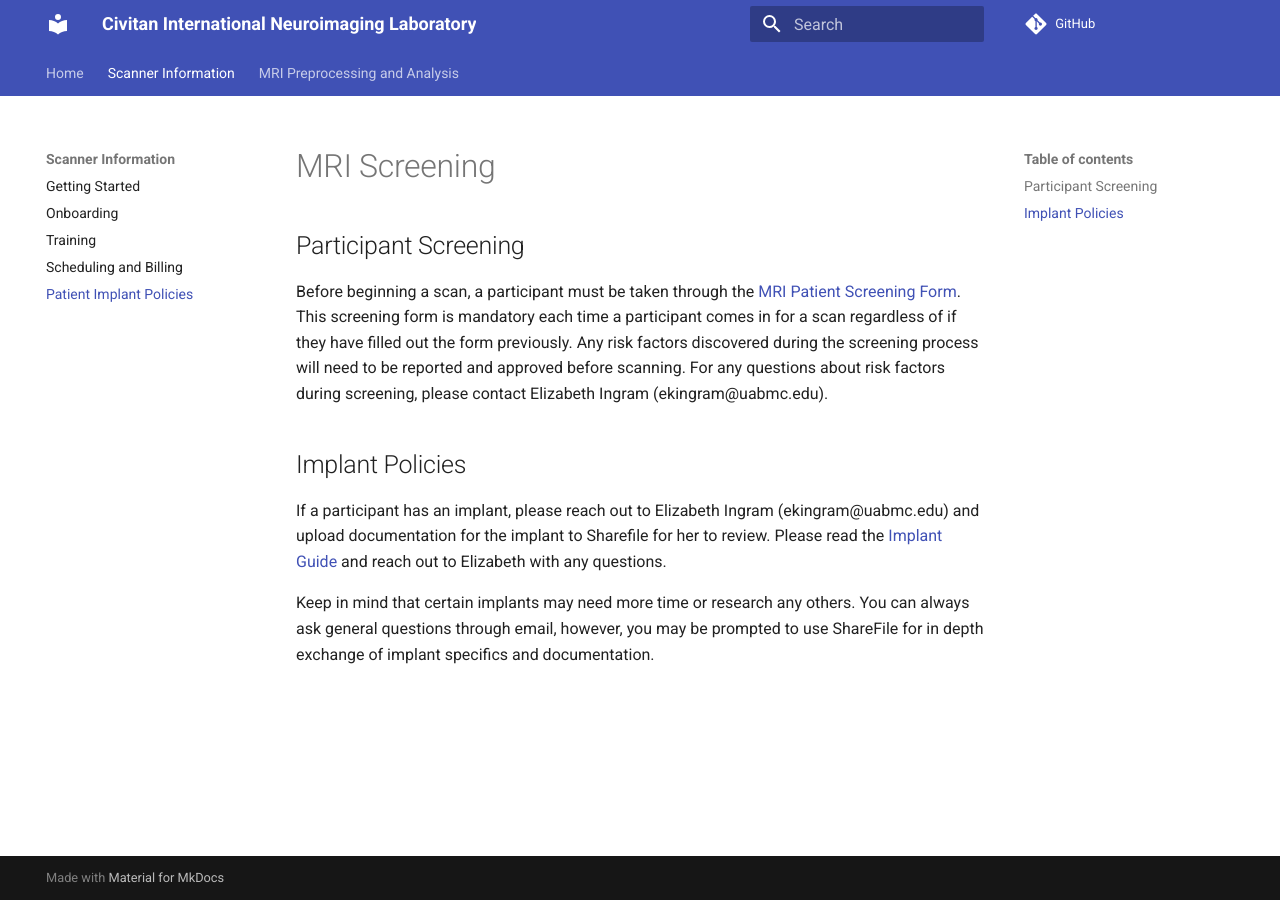
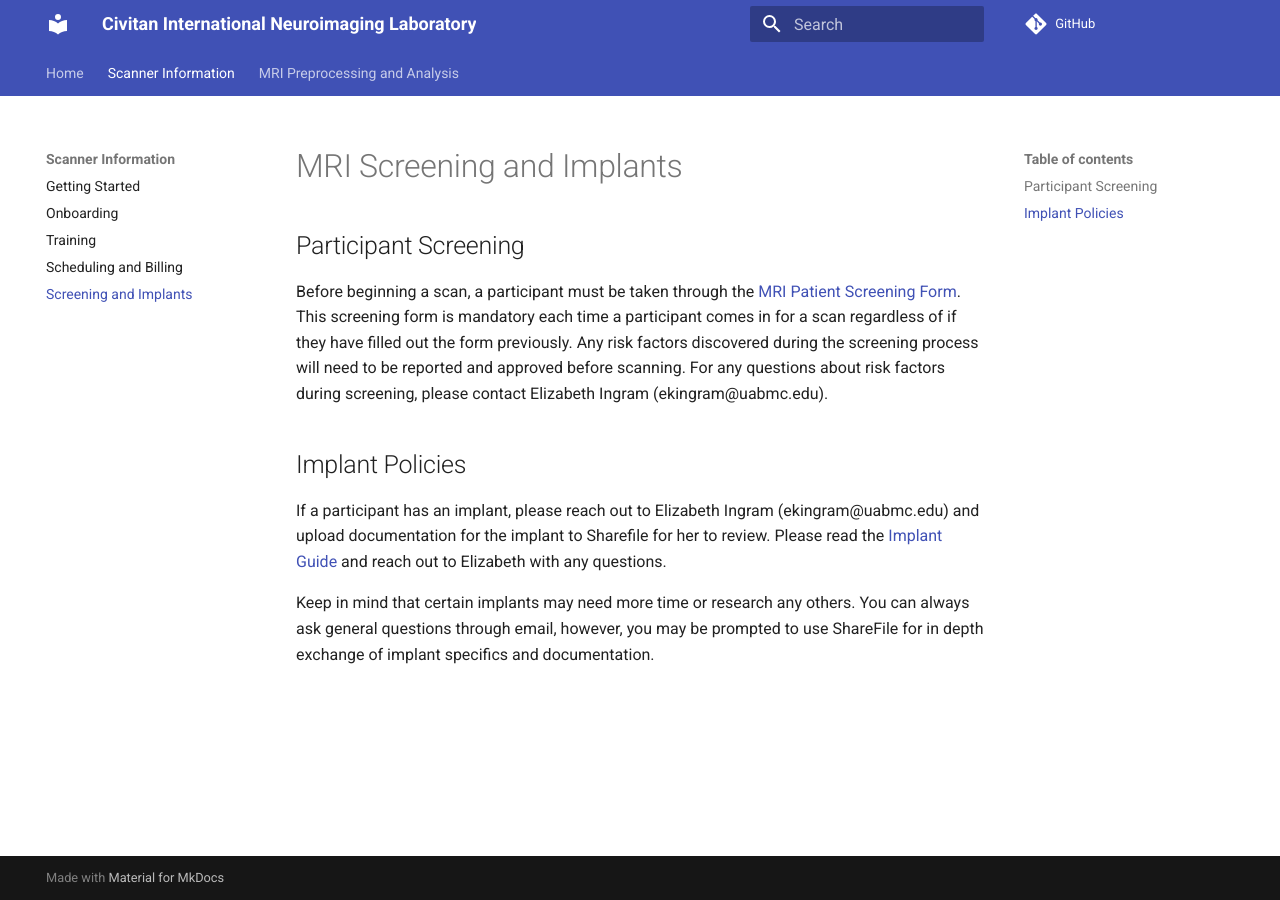
Before and after one commit to UAB-CINL/UAB-CINL.github.io, an MkDocs documentation site: the page built from docs/scanner/implants.md, in a window 1280 px wide. Built offline with MkDocs 1.6.1 and Material for MkDocs 9.7.7, drawn with Linux system fonts in a browser that asks for light colours; comment, search, counter and statistics services are not loaded.

Commit message:
change heading for Screening

```diff
--- a/docs/scanner/implants.md
+++ b/docs/scanner/implants.md
@@ -1,4 +1,4 @@
-# MRI Screening
+# MRI Screening and Implants
 
 ## Participant Screening
 
--- a/mkdocs.yml
+++ b/mkdocs.yml
@@ -36,7 +36,7 @@ nav:
     - Onboarding: scanner/onboarding.md
     - Training: scanner/training.md
     - Scheduling and Billing: scanner/scheduling.md
-    - Patient Implant Policies: scanner/implants.md
+    - Screening and Implants: scanner/implants.md
   - MRI Preprocessing and Analysis:
     - BIDS:
       - Introduction: analysis/bids/index.md
```
